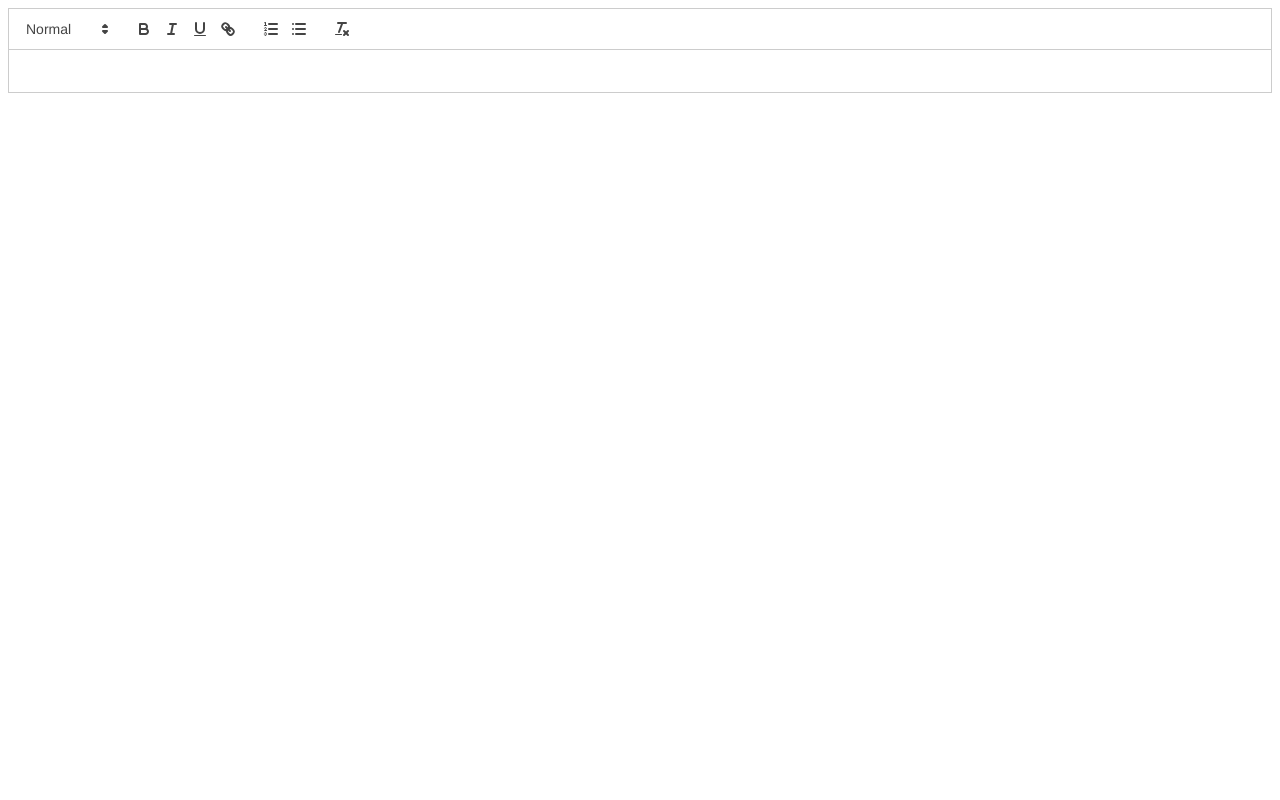
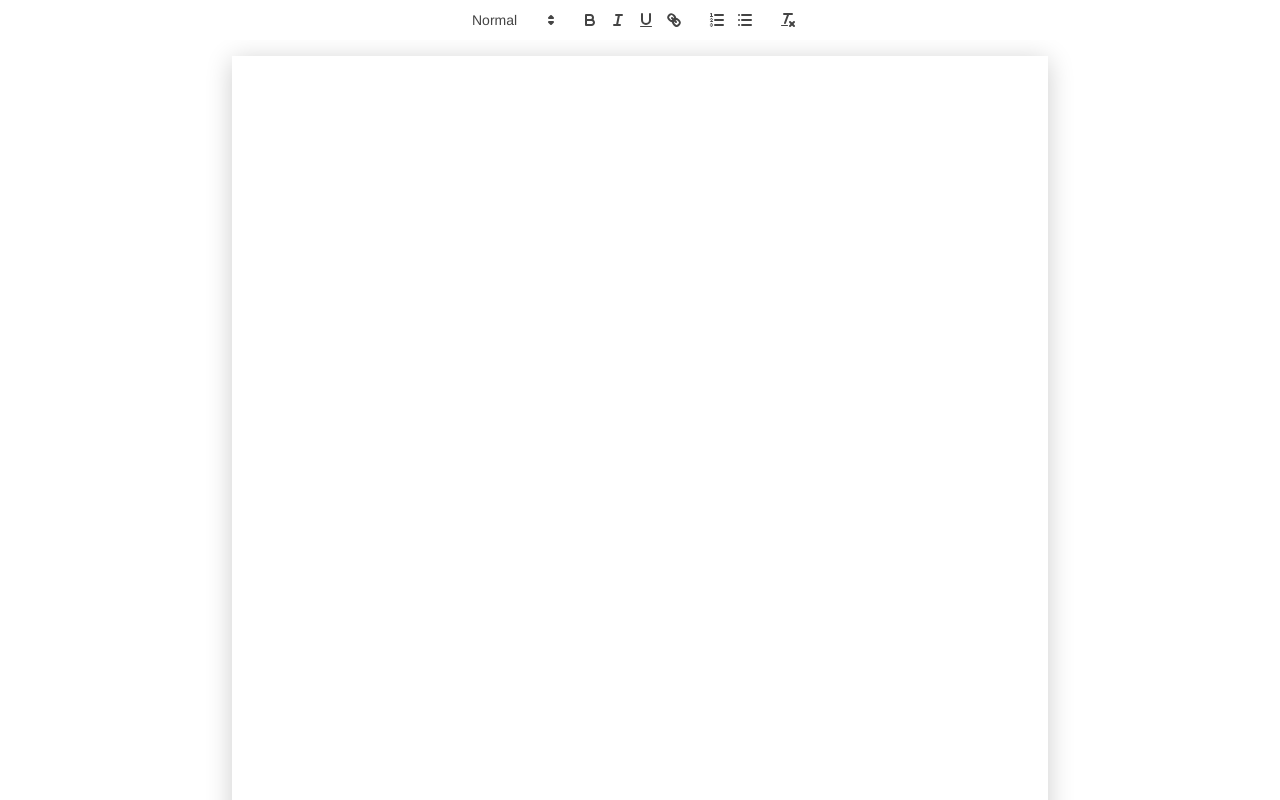
Before and after one commit to DharamveerSinghGrewal/easy-docs, a React (Vite) app in the folder client/: page / in a window 1280 px wide. Shown: the top 800 px of the page. Built offline with nearby package versions, Linux system fonts and the light colour scheme.

Commit message:
Add styles.css for quill editor

```diff
--- a/client/src/TextEditor.jsx
+++ b/client/src/TextEditor.jsx
@@ -19,8 +19,6 @@ export default function TextEditor() {
   new Quill(quillContainer, {theme: "snow"})
   },[])
 
-  return <div id="quillWrapper" ref={setupQuillDOM
-
-  }> </div>
+  return <div className="quillWrapper" ref={setupQuillDOM}> </div>
 
 }
--- a/client/src/main.jsx
+++ b/client/src/main.jsx
@@ -2,7 +2,7 @@ import { StrictMode } from 'react'
 import { createRoot } from 'react-dom/client'
 
 import App from './App.jsx'
-
+import "./styles.css"
 createRoot(document.getElementById('root')).render(
   <StrictMode>
     <App />
--- /dev/null
+++ b/client/src/styles.css
@@ -0,0 +1,57 @@
+*, *::before, *::after{
+    box-sizing: border-box;
+}
+
+body{
+
+    margin: 0;
+    justify-content: center;
+
+}
+
+ .quillWrapper .ql-editor{
+  width: 8.5in;
+  min-height: 11in;
+  background-color: #FFFFFF;
+  box-shadow: 0 4px 25px rgba(0, 0, 0, 0.2);
+  padding: 1in;
+  margin: 1rem;
+
+}
+
+.quillWrapper .ql-container.ql-snow {
+    border: none;
+    display: flex;
+    justify-content: center;
+  }
+
+  .quillWrapper .ql-toolbar.ql-snow{
+    display: flex;
+    justify-content: center;
+    position: sticky;
+    top: 0;
+    z-index: 1;
+    background-color: white;
+    border: none;
+
+  }
+@page{
+    margin: 1in;
+}
+  @media print{
+    body{
+        background-color: none;
+
+    }
+    .quillWrapper .ql-editor{
+        width: 6.5in;
+        height: 9in;
+        padding: 0;
+        margin: 0;
+        box-shadow: none;
+        align-self: flex-start;
+    }
+    .quillWrapper .ql-toolbar.ql-snow{
+        display: none;
+    }
+  }
```
